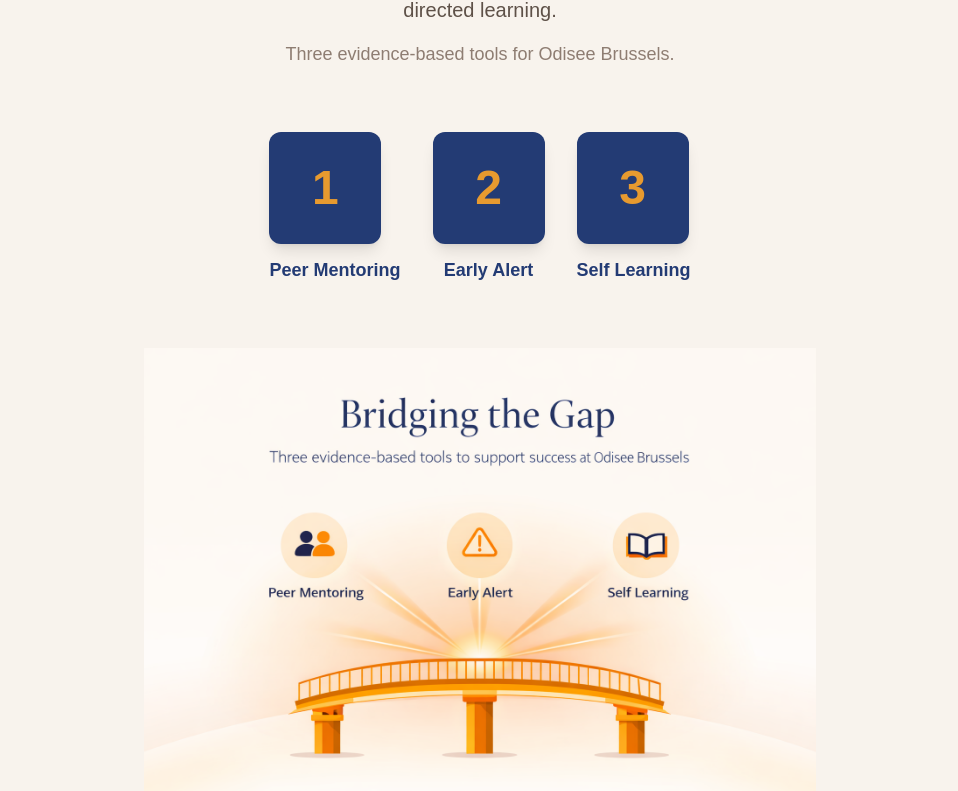
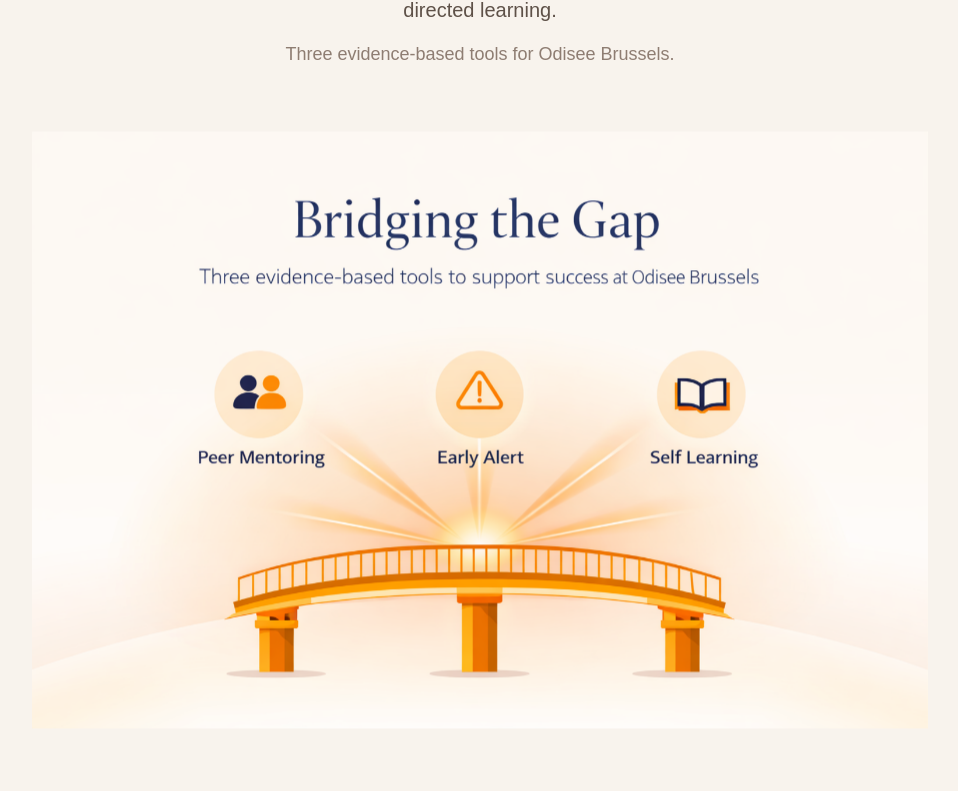
Before and after one commit to ChithraRaniJayaraman/odisee-student-progression, a React (Vite) app: page /implementation-plan in a window 1280 px wide. Shown: the part 657-1448 px from the top of the page, without its empty margins (160-1118 px from the left). Built offline with nearby package versions, Linux system fonts and the light colour scheme.

Commit message:
Simplify hero image area and animate bridge image directly

```diff
--- a/src/pages/Home.jsx
+++ b/src/pages/Home.jsx
@@ -35,92 +35,12 @@
             Three evidence-based tools for Odisee Brussels.
           </p>
 
-          {/* Animated Tools - Bold Block Elements Above Image */}
-          <div className="mt-12 sm:mt-16 flex justify-center gap-6 sm:gap-8 flex-wrap">
-            {[
-              { label: 'Peer Mentoring', delay: '0s' },
-              { label: 'Early Alert', delay: '0.2s' },
-              { label: 'Self Learning', delay: '0.4s' }
-            ].map((tool, index) => (
-              <div
-                key={tool.label}
-                className="tool-block animate-tool-popup"
-                style={{ animationDelay: tool.delay }}
-              >
-                <div className="flex items-center justify-center w-24 h-24 sm:w-28 sm:h-28 rounded-xl bg-[#233b74] shadow-lg transform transition-all duration-300 hover:scale-110">
-                  <span className="text-4xl sm:text-5xl font-black text-[#e79a2f]">
-                    {index + 1}
-                  </span>
-                </div>
-                <p className="mt-3 font-bold text-[#233b74] text-base sm:text-lg">
-                  {tool.label}
-                </p>
-              </div>
-            ))}
-          </div>
-
-          {/* SVG with Connecting Rays and Sparkles */}
           <div className="relative mt-12 sm:mt-16 flex justify-center">
-            <svg
-              className="absolute inset-0 w-full h-full pointer-events-none"
-              style={{ top: '-2rem', height: '200px' }}
-              viewBox="0 0 1200 300"
-              preserveAspectRatio="xMidYMid meet"
-            >
-              {/* Connecting rays from tools to bridge */}
-              {[
-                { x1: '300', y1: '80', x2: '300', y2: '280' },
-                { x1: '600', y1: '80', x2: '600', y2: '280' },
-                { x1: '900', y1: '80', x2: '900', y2: '280' }
-              ].map((ray, index) => (
-                <line
-                  key={`ray-${index}`}
-                  x1={ray.x1}
-                  y1={ray.y1}
-                  x2={ray.x2}
-                  y2={ray.y2}
-                  stroke="#e79a2f"
-                  strokeWidth="2"
-                  opacity="0.4"
-                  className="animate-ray-glow"
-                  style={{ animationDelay: `${0.3 + index * 0.2}s` }}
-                />
-              ))}
-
-              {/* Sparkles at connection points */}
-              {[
-                { cx: '300', cy: '280' },
-                { cx: '600', cy: '280' },
-                { cx: '900', cy: '280' }
-              ].map((sparkle, index) => (
-                <g key={`sparkle-${index}`}>
-                  <circle
-                    cx={sparkle.cx}
-                    cy={sparkle.cy}
-                    r="3"
-                    fill="#e79a2f"
-                    className="animate-sparkle"
-                    style={{ animationDelay: `${0.6 + index * 0.2}s` }}
-                  />
-                  <circle
-                    cx={sparkle.cx}
-                    cy={sparkle.cy}
-                    r="3"
-                    fill="none"
-                    stroke="#e79a2f"
-                    strokeWidth="1"
-                    className="animate-sparkle-pulse"
-                    style={{ animationDelay: `${0.6 + index * 0.2}s` }}
-                  />
-                </g>
-              ))}
-            </svg>
-
-            {/* Bridge Image - Natural Part of the Section, No Box */}
+            {/* Bridge Image - Wider and animated directly */}
             <img
               src={bridgeHero}
               alt="Bridge illustration with three support pillars and student success tools"
-              className="relative z-10 h-auto w-full max-w-xl sm:max-w-2xl object-cover"
+              className="animate-bridge-image relative z-10 h-auto w-full max-w-4xl object-cover"
             />
           </div>
 
--- a/src/styles.css
+++ b/src/styles.css
@@ -18,91 +18,32 @@
   pointer-events: none;
 }
 
-/* Tool Block Animation - Pop up with fade-in and uplift */
-@keyframes toolPopup {
+/* Bridge animation lives on the image itself: slow fade-up + gentle float */
+@keyframes bridgeReveal {
   0% {
     opacity: 0;
-    transform: translateY(30px);
+    transform: translateY(28px) scale(0.98);
+    filter: saturate(0.95);
   }
   100% {
     opacity: 1;
+    transform: translateY(0) scale(1);
+    filter: saturate(1);
+  }
+}
+
+@keyframes bridgeFloat {
+  0% {
+    transform: translateY(0);
+  }
+  50% {
+    transform: translateY(-8px);
+  }
+  100% {
     transform: translateY(0);
   }
 }
 
-.animate-tool-popup {
-  animation: toolPopup 0.6s cubic-bezier(0.34, 1.56, 0.64, 1) backwards;
+.animate-bridge-image {
+  animation: bridgeReveal 1s ease-out both, bridgeFloat 5.5s ease-in-out 1.1s infinite;
 }
-
-/* Ray Glow Animation - Connecting rays fade-in with glow */
-@keyframes rayGlow {
-  0% {
-    opacity: 0;
-    stroke-width: 2px;
-    filter: drop-shadow(0 0 0px rgba(231, 154, 47, 0));
-  }
-  50% {
-    opacity: 0.4;
-    filter: drop-shadow(0 0 6px rgba(231, 154, 47, 0.6));
-  }
-  100% {
-    opacity: 0.4;
-    stroke-width: 2px;
-    filter: drop-shadow(0 0 8px rgba(231, 154, 47, 0.4));
-  }
-}
-
-.animate-ray-glow {
-  animation: rayGlow 1.2s ease-out forwards;
-}
-
-/* Sparkle Animation - Twinkle and appear with pulse */
-@keyframes sparkle {
-  0% {
-    opacity: 0;
-    r: 0;
-    filter: drop-shadow(0 0 0px rgba(231, 154, 47, 0));
-  }
-  40% {
-    opacity: 1;
-    r: 3;
-    filter: drop-shadow(0 0 6px rgba(231, 154, 47, 0.8));
-  }
-  70% {
-    opacity: 1;
-    r: 3;
-    filter: drop-shadow(0 0 8px rgba(231, 154, 47, 0.6));
-  }
-  100% {
-    opacity: 0.6;
-    r: 3;
-    filter: drop-shadow(0 0 4px rgba(231, 154, 47, 0.3));
-  }
-}
-
-.animate-sparkle {
-  animation: sparkle 2s ease-in-out infinite;
-}
-
-/* Sparkle Pulse Ring Animation - Expanding ring around sparkles */
-@keyframes sparklePulse {
-  0% {
-    opacity: 0;
-    r: 3;
-    filter: drop-shadow(0 0 0px rgba(231, 154, 47, 0));
-  }
-  30% {
-    opacity: 0.8;
-    r: 6;
-    filter: drop-shadow(0 0 6px rgba(231, 154, 47, 0.6));
-  }
-  100% {
-    opacity: 0;
-    r: 12;
-    filter: drop-shadow(0 0 2px rgba(231, 154, 47, 0));
-  }
-}
-
-.animate-sparkle-pulse {
-  animation: sparklePulse 2s ease-out infinite;
-}
```
